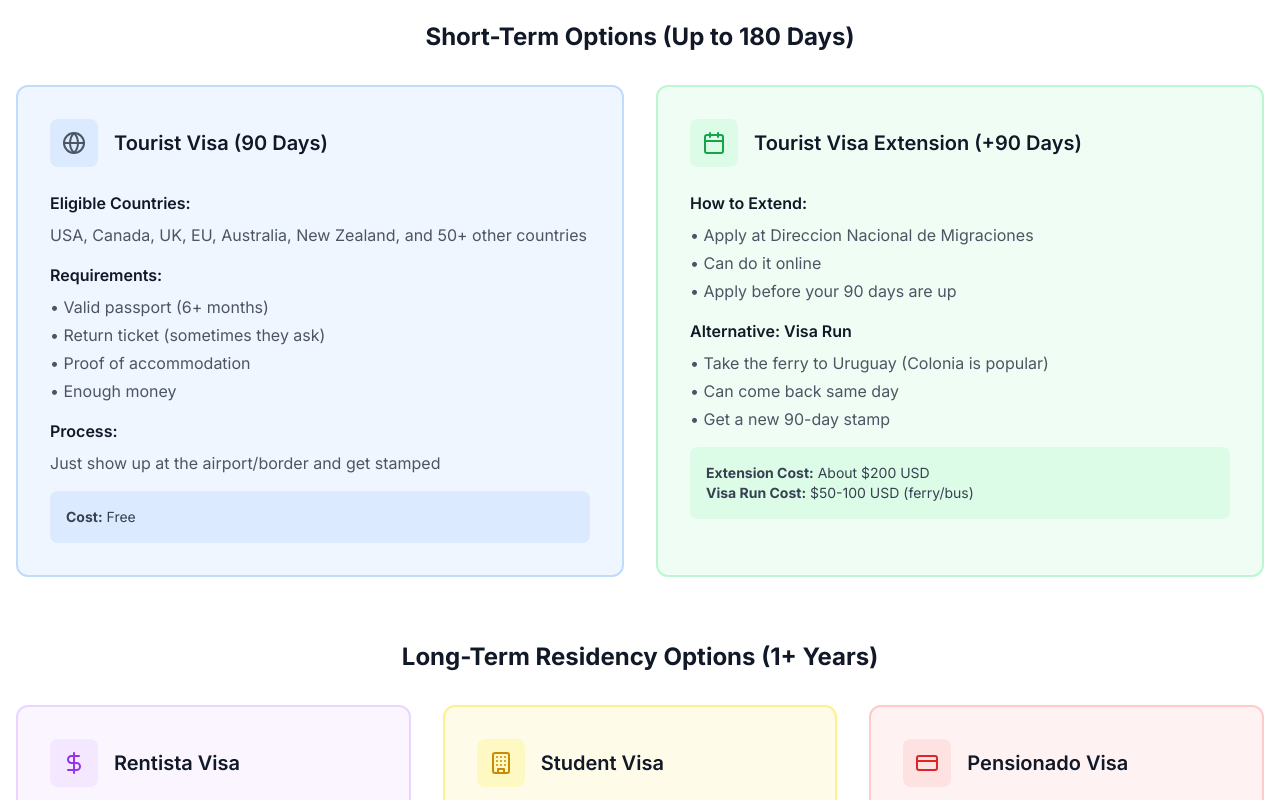
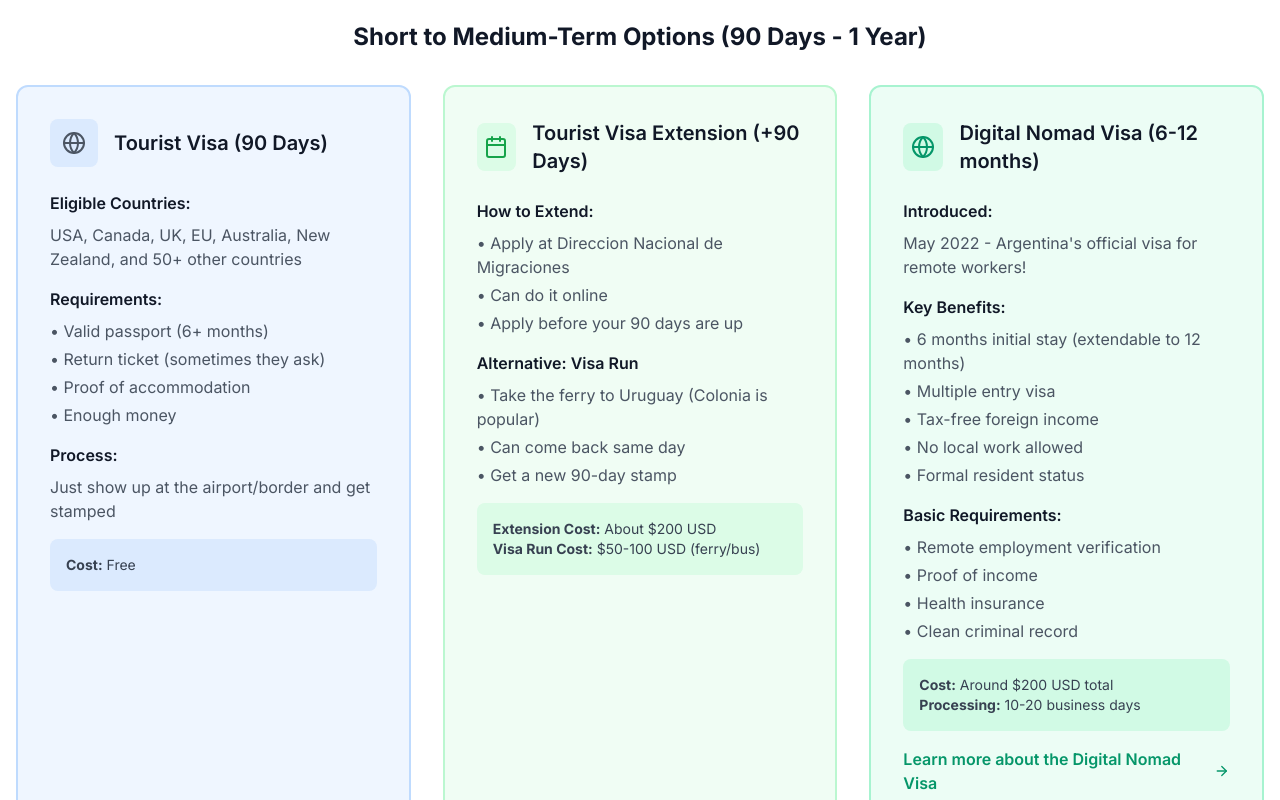
Before and after one commit to visualpharm/ilbuco-g2, a Next.js app: page /en/argentina-remote-work-visa in a window 1280 px wide. Shown: the part 1040-1840 px from the top of the page. Built offline with nearby package versions, Linux system fonts and the light colour scheme; no server answers.

Commit message:
Digital Nomad Visa.

```diff
--- a/app/en/argentina-remote-work-visa/page.tsx
+++ b/app/en/argentina-remote-work-visa/page.tsx
@@ -57,9 +57,9 @@ export default function ArgentinaRemoteWorkVisaPage() {
                 <p className="text-xl text-gray-700 leading-relaxed">
                   Complete guide to visa options for remote workers and digital nomads in Argentina. From tourist visas to permanent residency, here's everything about your options, requirements, and how to actually apply.
                 </p>
-                <div className="bg-yellow-50 border border-yellow-200 p-4 rounded-lg">
+                <div className="bg-green-50 border border-green-200 p-4 rounded-lg">
                   <p className="text-sm text-gray-700">
-                    <strong>Update:</strong> Argentina is developing a Digital Nomad Visa for mid-2025. Until then, several existing visas work great for remote workers.
+                    <strong>Good news:</strong> Argentina introduced the Digital Nomad Visa in May 2022! It's now available alongside other visa options for remote workers.
                   </p>
                 </div>
               </div>
@@ -90,8 +90,8 @@ export default function ArgentinaRemoteWorkVisaPage() {
 
             {/* Tourist Visa Section */}
             <div className="mb-16">
-              <h3 className="text-2xl font-bold text-gray-900 mb-8 text-center">Short-Term Options (Up to 180 Days)</h3>
-              <div className="grid grid-cols-1 lg:grid-cols-2 gap-8">
+              <h3 className="text-2xl font-bold text-gray-900 mb-8 text-center">Short to Medium-Term Options (90 Days - 1 Year)</h3>
+              <div className="grid grid-cols-1 md:grid-cols-2 lg:grid-cols-3 gap-8">
                 <div className="bg-blue-50 border-2 border-blue-200 p-8 rounded-xl">
                   <div className="flex items-center mb-6">
                     <div className="w-12 h-12 bg-blue-100 rounded-lg flex items-center justify-center">
@@ -155,6 +155,53 @@ export default function ArgentinaRemoteWorkVisaPage() {
                         <strong>Visa Run Cost:</strong> $50-100 USD (ferry/bus)
                       </p>
                     </div>
+                  </div>
+                </div>
+
+                {/* Digital Nomad Visa */}
+                <div className="bg-emerald-50 border-2 border-emerald-200 p-8 rounded-xl">
+                  <div className="flex items-center mb-6">
+                    <div className="w-12 h-12 bg-emerald-100 rounded-lg flex items-center justify-center">
+                      <Globe className="h-6 w-6 text-emerald-600" />
+                    </div>
+                    <h4 className="text-xl font-semibold text-gray-900 ml-4">Digital Nomad Visa (6-12 months)</h4>
+                  </div>
+                  <div className="space-y-4">
+                    <div>
+                      <p className="font-semibold text-gray-900 mb-2">Introduced:</p>
+                      <p className="text-gray-600">May 2022 - Argentina's official visa for remote workers!</p>
+                    </div>
+                    <div>
+                      <p className="font-semibold text-gray-900 mb-2">Key Benefits:</p>
+                      <ul className="space-y-1 text-gray-600">
+                        <li>• 6 months initial stay (extendable to 12 months)</li>
+                        <li>• Multiple entry visa</li>
+                        <li>• Tax-free foreign income</li>
+                        <li>• No local work allowed</li>
+                        <li>• Formal resident status</li>
+                      </ul>
+                    </div>
+                    <div>
+                      <p className="font-semibold text-gray-900 mb-2">Basic Requirements:</p>
+                      <ul className="space-y-1 text-gray-600">
+                        <li>• Remote employment verification</li>
+                        <li>• Proof of income</li>
+                        <li>• Health insurance</li>
+                        <li>• Clean criminal record</li>
+                      </ul>
+                    </div>
+                    <div className="bg-emerald-100 p-4 rounded-lg">
+                      <p className="text-sm text-gray-700">
+                        <strong>Cost:</strong> Around $200 USD total<br />
+                        <strong>Processing:</strong> 10-20 business days
+                      </p>
+                    </div>
+                    <Link
+                      href="/en/digital-nomad-visa"
+                      className="inline-flex items-center text-emerald-600 hover:text-emerald-700 font-semibold mt-4"
+                    >
+                      Learn more about the Digital Nomad Visa <ArrowRight className="ml-1 h-4 w-4" />
+                    </Link>
                   </div>
                 </div>
               </div>
@@ -558,6 +605,10 @@ export default function ArgentinaRemoteWorkVisaPage() {
                     <span className="font-semibold text-gray-900">$600 USD</span>
                   </div>
                   <div className="flex justify-between items-center pb-3 border-b border-green-200">
+                    <span className="text-gray-700">Digital Nomad Visa</span>
+                    <span className="font-semibold text-gray-900">$200 USD</span>
+                  </div>
+                  <div className="flex justify-between items-center pb-3 border-b border-green-200">
                     <span className="text-gray-700">Student Visa</span>
                     <span className="font-semibold text-gray-900">$300 USD</span>
                   </div>
@@ -574,48 +625,6 @@ export default function ArgentinaRemoteWorkVisaPage() {
                     <span className="font-bold text-green-600 text-lg">$1,500-2,500 USD</span>
                   </div>
                 </div>
-              </div>
-            </div>
-          </div>
-        </section>
-
-        {/* Upcoming Digital Nomad Visa */}
-        <section className="py-16 md:py-24 bg-gradient-to-br from-purple-50 to-pink-50">
-          <div className="container mx-auto px-4">
-            <div className="max-w-4xl mx-auto text-center">
-              <h2 className="text-3xl md:text-4xl font-bold text-gray-900 mb-6">
-                Argentina's Digital Nomad Visa (Coming 2025)
-              </h2>
-              <p className="text-xl text-gray-600 mb-12">
-                Argentina is finalizing a Digital Nomad Visa to attract remote workers. Here's what we know:
-              </p>
-
-              <div className="grid grid-cols-1 md:grid-cols-2 gap-8 mb-12">
-                <div className="bg-white p-8 rounded-xl shadow-lg">
-                  <h3 className="text-xl font-semibold text-gray-900 mb-4">Expected Requirements</h3>
-                  <ul className="space-y-3 text-left text-gray-600">
-                    <li className="flex items-center"><CheckCircle className="h-5 w-5 text-green-500 mr-3" />Remote employment verification</li>
-                    <li className="flex items-center"><CheckCircle className="h-5 w-5 text-green-500 mr-3" />Minimum income around $3,000 USD/month</li>
-                    <li className="flex items-center"><CheckCircle className="h-5 w-5 text-green-500 mr-3" />Health insurance</li>
-                    <li className="flex items-center"><CheckCircle className="h-5 w-5 text-green-500 mr-3" />Clean criminal record</li>
-                  </ul>
-                </div>
-
-                <div className="bg-white p-8 rounded-xl shadow-lg">
-                  <h3 className="text-xl font-semibold text-gray-900 mb-4">Expected Benefits</h3>
-                  <ul className="space-y-3 text-left text-gray-600">
-                    <li className="flex items-center"><CheckCircle className="h-5 w-5 text-green-500 mr-3" />6-12 month initial validity</li>
-                    <li className="flex items-center"><CheckCircle className="h-5 w-5 text-green-500 mr-3" />Renewable up to 2 years</li>
-                    <li className="flex items-center"><CheckCircle className="h-5 w-5 text-green-500 mr-3" />Tax benefits on foreign income</li>
-                    <li className="flex items-center"><CheckCircle className="h-5 w-5 text-green-500 mr-3" />Simpler application process</li>
-                  </ul>
-                </div>
-              </div>
-
-              <div className="bg-purple-100 p-6 rounded-xl">
-                <p className="text-gray-800">
-                  <strong>Stay Updated:</strong> Join our mailing list for updates when the Digital Nomad Visa launches. Meanwhile, tourist visa and rentista visa are solid options.
-                </p>
               </div>
             </div>
           </div>
```
